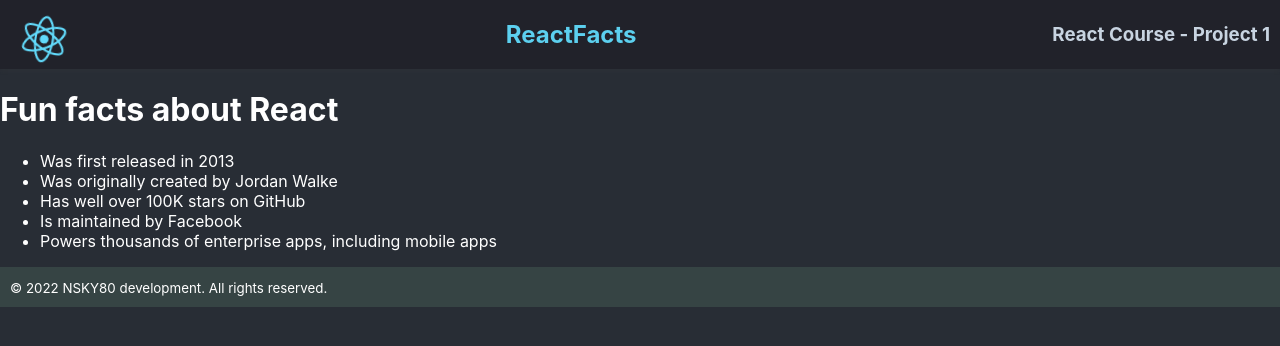
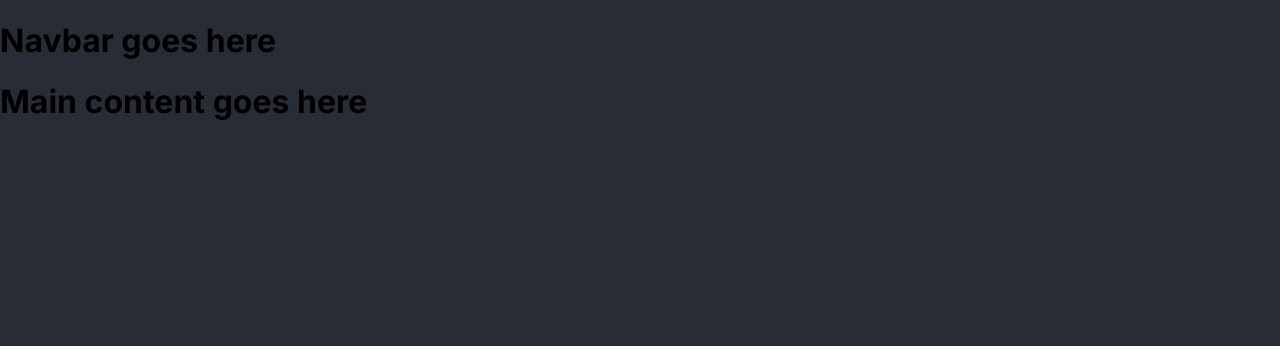
Before and after one commit to nsky80/react-info, a React (Create React App) app: page / in a window 1280 px wide. Shown: the top 346 px of the page. Built offline with nearby package versions, Linux system fonts and the light colour scheme.

Commit message:
Project initialized

```diff
--- a/public/index.html
+++ b/public/index.html
@@ -3,6 +3,10 @@
   <head>
     <meta charset="utf-8" />
     <link rel="icon" href="%PUBLIC_URL%/favicon.ico" />
+    <link rel="preconnect" href="https://fonts.googleapis.com">
+    <link rel="preconnect" href="https://fonts.gstatic.com" crossorigin>
+    <link href="https://fonts.googleapis.com/css2?family=Inter:wght@400;600;700&display=swap" rel="stylesheet">
+
     <meta name="viewport" content="width=device-width, initial-scale=1" />
     <meta name="theme-color" content="#000000" />
     <meta
--- a/src/App.js
+++ b/src/App.js
@@ -1,48 +1,33 @@
-import logo from './logo.svg';
-import './App.css';
+/**
+Challenge: Project setup
 
-function Header(){
+- Create a `components` folder
+- Create the following components in separate files inside
+  the components folder.  In each one, just render an `h1`
+  with the name of the component (e.g. return <h1>Navbar goes here</h1>):
+    - Navbar
+    - Main
+- Create an App component outside the components folder (sibling to
+  the index.js file)
+    - Have App render the Navbar and Main components
+- Import and render the App component inside of index.js using ReactDOM
+    - At this point you should have your "Navbar goes here" etc. showing up
+      in the mini-browser.
+- Go to Google fonts and get the "Inter" font with weights 400, 600, and 700.
+  Put the links to those fonts ABOVE the style.css link in index.html (Use
+  the `<link/>` elements instead of the @import or npm options for getting
+  the fonts. You may need to do some extra research to figure out how this
+  works if you haven't done it before)
+*/
+import Navbar from "./component/Navbar";
+import Main from "./component/Main";
+
+
+export default function App() {
   return (
-          <header>
-              <nav className="nav">
-                  <img src={logo} className="nav-logo" /><h1 className='logo-text'>ReactFacts</h1>
-                  <div className="nav-items">
-                    <h3>React Course - Project 1</h3>
-                  </div>
-              </nav>
-          </header>
-  )
-}
-
-function Footer(){
-  return (
-  <footer className="footer">
-      <small>© 2022 NSKY80 development. All rights reserved.</small>
-  </footer>
-  )
-}
-
-function MainContent(){
-  return (
-      <div className='body-items'>
-          <h1>Fun facts about React</h1>
-          <ul>
-              <li>Was first released in 2013</li>
-              <li>Was originally created by Jordan Walke</li>
-              <li>Has well over 100K stars on GitHub</li>
-              <li>Is maintained by Facebook</li>
-              <li>Powers thousands of enterprise apps, including mobile apps</li>
-          </ul>
+      <div>
+          <Navbar />
+          <Main />
       </div>
   )
 }
-
-export default function Page() {
-  return (
-      <div>
-          <Header />
-          <MainContent />
-          <Footer />
-      </div>
-  )
-}
--- /dev/null
+++ b/src/component/Main.js
@@ -0,0 +1,5 @@
+export default function Navbar(){
+    return (
+        <h1>Main content goes here</h1>
+    )
+}
--- /dev/null
+++ b/src/component/Navbar.js
@@ -0,0 +1,5 @@
+export default function Navbar(){
+    return (
+        <h1>Navbar goes here</h1>
+    )
+}
--- a/src/index.css
+++ b/src/index.css
@@ -1,14 +1,7 @@
 body {
   margin: 0;
-  font-family: -apple-system, BlinkMacSystemFont, 'Segoe UI', 'Roboto', 'Oxygen',
-    'Ubuntu', 'Cantarell', 'Fira Sans', 'Droid Sans', 'Helvetica Neue',
-    sans-serif;
+  font-family: 'Inter', sans-serif;
   -webkit-font-smoothing: antialiased;
   -moz-osx-font-smoothing: grayscale;
   background-color: #282d35;
 }
-
-code {
-  font-family: source-code-pro, Menlo, Monaco, Consolas, 'Courier New',
-    monospace;
-}
```
